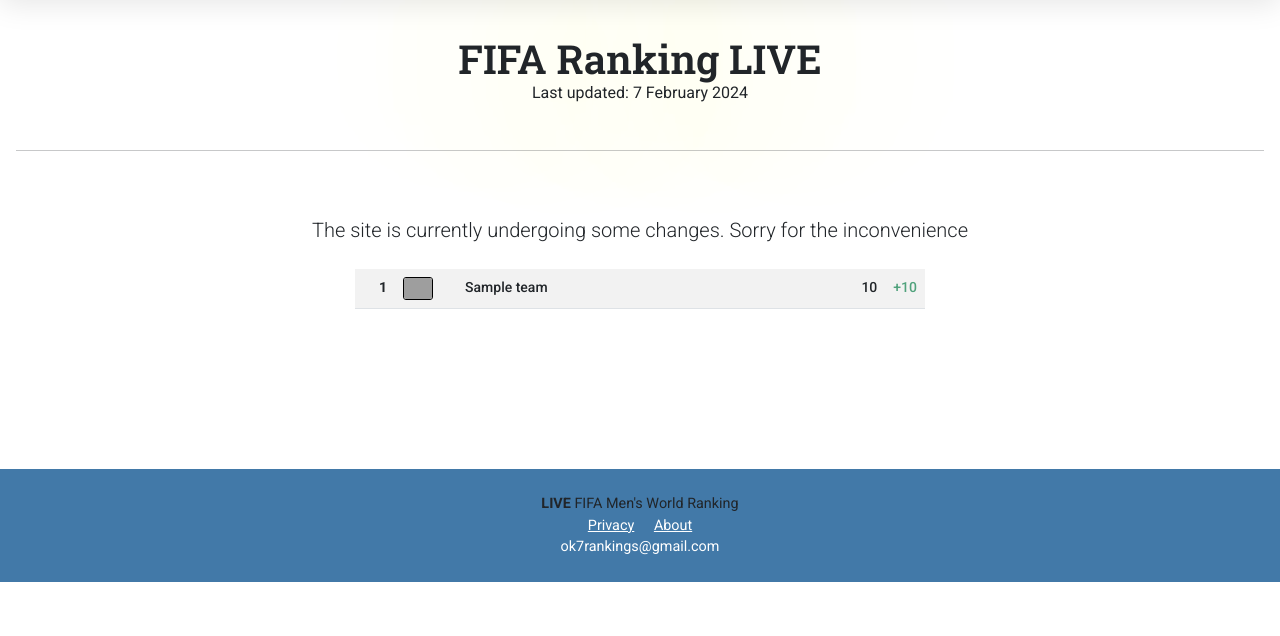
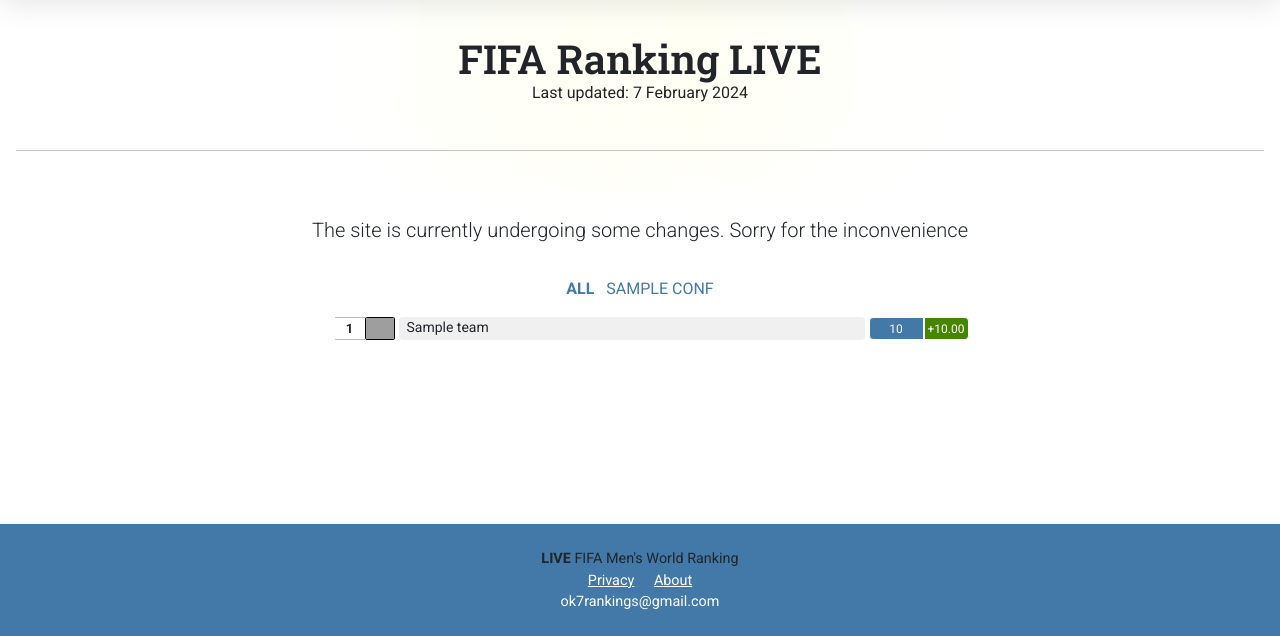
Before and after one commit to ok7uz/ok7Ranking, a Django app: template templates/home.html in a window 1280 px wide. Shown: the part 61-697 px from the top of the page. Run offline with Django 4.2, Linux system fonts and the light colour scheme; the template is opened without the code that fills it: most values are stand-ins (such as "Sample title", 1, 10 or a date in 2020); grey boxes are pictures that could not be loaded.

Commit message:
redesign

```diff
--- a/templates/home.html
+++ b/templates/home.html
@@ -14,32 +14,88 @@
 {% endblock %}
 
 {% block body %}
-	<div class="col-md-6 m-auto">
-		<table class="table table-striped table-hover small" style="font-weight: 500">
+    <div class="col-lg-7 text-center m-auto">
+        <div class="mt-4 text-dark py-2" style="color: #4279A8">
+            <a href="/" class="px-1 text-decoration-none {% if not request.GET.conf %} fw-bolder {% endif %}" style="color: #4279A8">ALL</a>
+            {% for conf in confs %}
+                <a href="/?conf={{ conf }}" class="px-1 text-decoration-none {% if conf == request.GET.conf %} fw-bolder {% endif %}" style="color: #4279A8">
+                    {{ conf|upper }}
+                </a>
+            {% endfor %}
+        </div>
 		{% for team in teams %}
-			<tr>
-				<td>
+		<a class="row my-2 mx-1 text-decoration-none" style="color: inherit" href="{% url 'country' team.short_name %}">
+			<div class="col-auto p-0 ps-0 pe-0 text-white condensed">
 				{% if team.rank_change > 0 %}
-						<span class="text-danger text-opacity-75">-{{ team.rank_change }}</span>
+					<div class="d-flex" style="background: #C43131; width: 23px; font-size: 12px; height: 23px; justify-content: center; align-items:center; border-top-left-radius: 4px; border-bottom-left-radius: 4px;">
+						{{ team.rank_change }}
+					</div>
 				{% elif team.rank_change < 0 %}
-						<span class="text-success text-opacity-75">+{{ team.rank_change|stringformat:"+d"|slice:"1:" }}</span>
+					<div class="d-flex" style="background: #458600; width: 23px; font-size: 12px; height: 23px; justify-content: center; align-items:center; border-top-left-radius: 4px; border-bottom-left-radius: 4px;">
+						{{ team.rank_change|stringformat:"+d"|slice:"1:" }}
+					</div>
+				{% else %}
+					<div class="d-flex text-white  border-dark" style="width: 23px; font-size: 12px; height: 23px; justify-content: center; align-items:center">
+						.
+					</div>
 				{% endif %}
-				</td>
-				<td class="fw-semibold">{{ team.rank }}</td>
-				<td><img src="{{ team.flag }}" style="border: 1px solid black; border-radius: 3px;" height="23" alt="{{ team.name }}'s flag"><td>
-				<td class="text-start w-100">{{ team.name }}</td>
-				<td>{{ team.points }}</td>
-				<td>
+			</div>
+			<div class="col-auto p-0 condensed ">
+				{% if team.rank_change == 0 %}
+				<div class="d-flex fw-bold" style="background: white; width: 30px; font-size: 13px; height: 23px; justify-content: center; border-left: 1px solid #BBB; border-top: 1px solid #BBB; border-bottom: 1px solid #BBB; align-items:center; border-top-left-radius: 10%; border-bottom-left-radius: 10%;">
+					{% if not request.GET.conf %}{{ team.rank }}{% else %}{{ team.conf_rank }}{% endif %}
+				</div>
+				{% else %}
+				<div class="d-flex fw-bold" style="background: white; width: 30px; font-size: 13px; height: 23px; justify-content: center; border-top: 1px solid #BBB; border-bottom: 1px solid #BBB; align-items:center;">
+					{% if not request.GET.conf %}{{ team.rank }}{% else %}{{ team.conf_rank }}{% endif %}
+				</div>
+				{% endif %}
+			</div>
+			<div class="col-auto py-0 ps-0 pe-0" style="font-size: 13px; justify-content: center; align-items:center;">
+				<img class="m-0" src="{{ team.flag }}" width="30" height="23" alt="{{ team.name }}'s flag" loading="lazy" style="border: 1px solid black; border-radius: 10%;">
+			</div>
+			<div class="col py-0 px-0 ps-1 align-middle text-start">
+						<div class="d-flex px-2 d-none d-lg-block" style="font-size: 14px; height: 23px; align-items:center; background: #F0F0F0; border-radius: 4px">
+					{{ team.name }}
+				</div>
+				<div class="d-flex px-1 condensed d-lg-none" style="line-height: 1; font-size: 14px; height: 23px; align-items:center; background: #F0F0F0; border-radius: 4px">
+					{{ team.name }}
+				</div>
+			</div>
+			<div class="col-auto py-0 ps-1 pe-0 ">
+				<div class=" condensed d-flex text-white border border-white" style="background: #4279A8; width: 55px; font-size: 12px; height: 23px; justify-content: center; align-items:center; {% if team.points_change == 0 %} border-radius: 4px {% else %} border-top-left-radius: 4px; border-bottom-left-radius: 4px; {% endif %}">
+					{{ team.points }}
+				</div>
+			</div>
+			<div class="col-auto condensed p-0 text-start text-white">
 				{% if team.points_change < 0 %}
-						<span class="text-danger text-opacity-75">{{ team.points_change }}</span>
+					<div class="d-flex border border-white" style="background: #C43131; width: 45px; font-size: 12px; height: 23px; justify-content: center; align-items:center; border-top-right-radius: 4px; border-bottom-right-radius: 4px; border-left: 2px solid white;">
+						{{ team.points_change|floatformat:2 }}
+					</div>
 				{% elif team.points_change > 0 %}
-						<span class="text-success text-opacity-75">+{{ team.points_change }}</span>
+					<div class="d-flex border border-white" style="background: #458600; width: 45px; font-size: 12px; height: 23px; justify-content: center; align-items:center; border-top-right-radius: 4px; border-bottom-right-radius: 4px; border-left: 2px solid white;">
+						+{{ team.points_change|floatformat:2 }}
+					</div>
+				{% else %}
+					<div class="d-flex text-white" style="width: 45px; font-size: 12px; height: 23px; justify-content: center; align-items:center; border-top-right-radius: 4px; border-bottom-right-radius: 4px; border-left: 2px solid white;">
+						.
+					</div>
 				{% endif %}
-				</td>
-			</tr>
+			</div>
+		</a>
 		{% endfor %}
-		</table>
-
+        <p class="lead fw-normal pt-3">
+            {% if paginator.num_pages > 1 %}
+                {% for i in paginator.page_range %}
+                    {% if i > 1 %}
+                        <a class="px-1 btn text-decoration-none py-1 text-center" href="?page={{ i }}{% if request.GET.conf %}&conf={{ request.GET.conf }}{% endif %}" style="width: 40px; border-radius: 2px; {% if request.GET.page == i|slugify or 'page' not in request.GET and i == 1 %} background: #4279A8; color: white; {% else %} background: #DDD; color: #4279A8; {% endif %}">{{ i }}</a>
+                    {% else %}
+                        <a class="px-1 btn text-decoration-none py-1 text-center" href="/{% if request.GET.conf %}?conf={{ request.GET.conf }}{% endif %}" style="width: 40px; border-radius: 2px; {% if request.GET.page == i|slugify or 'page' not in request.GET and i == 1 %} background: #4279A8; color: white; {% else %} background: #DDD; color: #4279A8; {% endif %}">{{ i }}</a>
+                    {% endif %}
+                {% endfor %}
+            {% endif %}
+        </p>
+    </div>
 	<!--<div class="row fixed-bottom p-0 lh-1">
 		<div class="col m-0 p-2 d-flex flex-column shadow-lg bg-primary bg-opacity-25" style="backdrop-filter: blur(5px);">
 			<svg height=20 xmlns="http://www.w3.org/2000/svg" viewBox="0 0 576 512"><path d="M400 0H176c-26.5 0-48.1 21.8-47.1 48.2c.2 5.3 .4 10.6 .7 15.8H24C10.7 64 0 74.7 0 88c0 92.6 33.5 157 78.5 200.7c44.3 43.1 98.3 64.8 138.1 75.8c23.4 6.5 39.4 26 39.4 45.6c0 20.9-17 37.9-37.9 37.9H192c-17.7 0-32 14.3-32 32s14.3 32 32 32H384c17.7 0 32-14.3 32-32s-14.3-32-32-32H357.9C337 448 320 431 320 410.1c0-19.6 15.9-39.2 39.4-45.6c39.9-11 93.9-32.7 138.2-75.8C542.5 245 576 180.6 576 88c0-13.3-10.7-24-24-24H446.4c.3-5.2 .5-10.4 .7-15.8C448.1 21.8 426.5 0 400 0zM48.9 112h84.4c9.1 90.1 29.2 150.3 51.9 190.6c-24.9-11-50.8-26.5-73.2-48.3c-32-31.1-58-76-63-142.3zM464.1 254.3c-22.4 21.8-48.3 37.3-73.2 48.3c22.7-40.3 42.8-100.5 51.9-190.6h84.4c-5.1 66.3-31.1 111.2-63 142.3z"/></svg>
```
Lines whose indentation alone changed are shown as unchanged.
